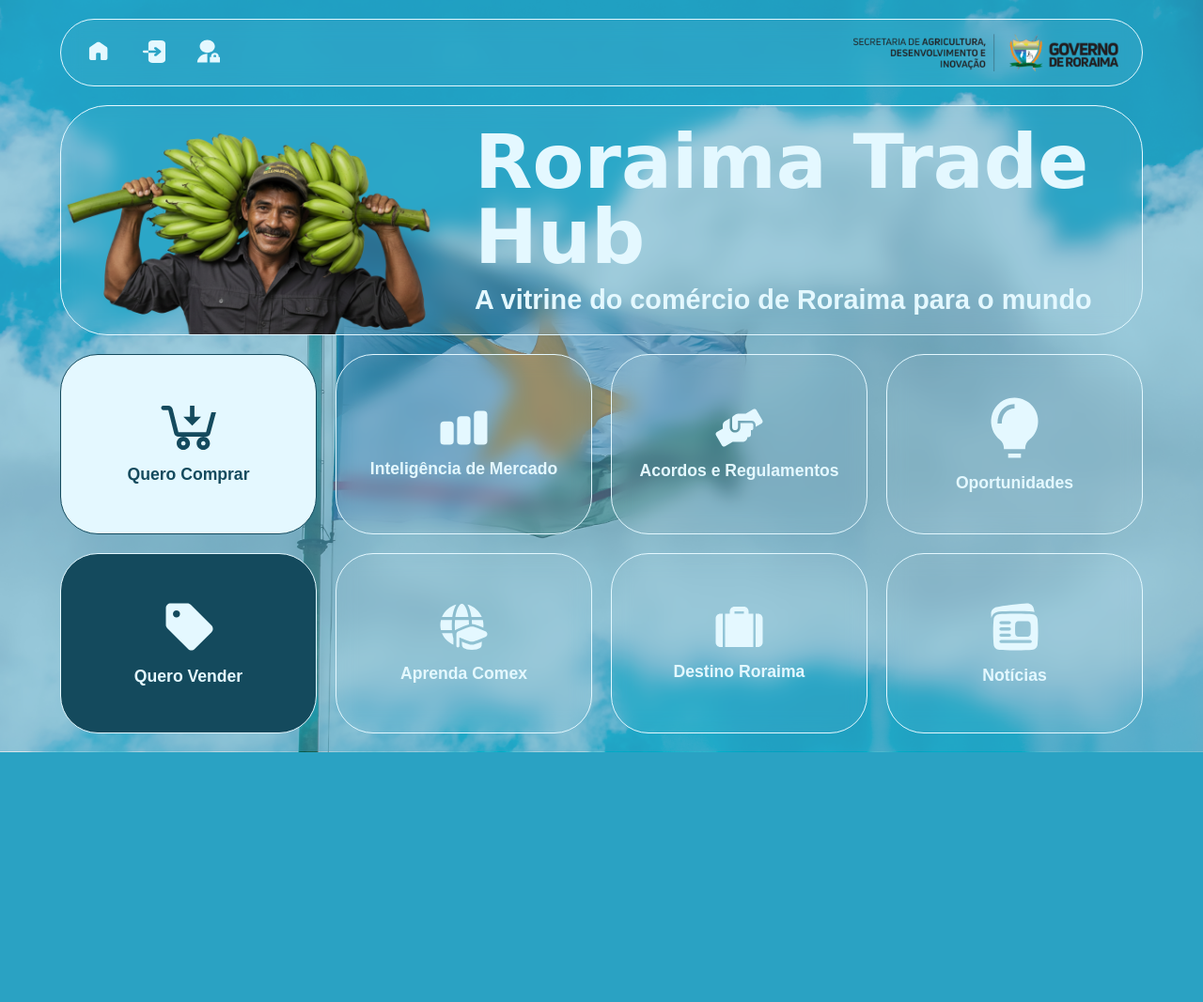
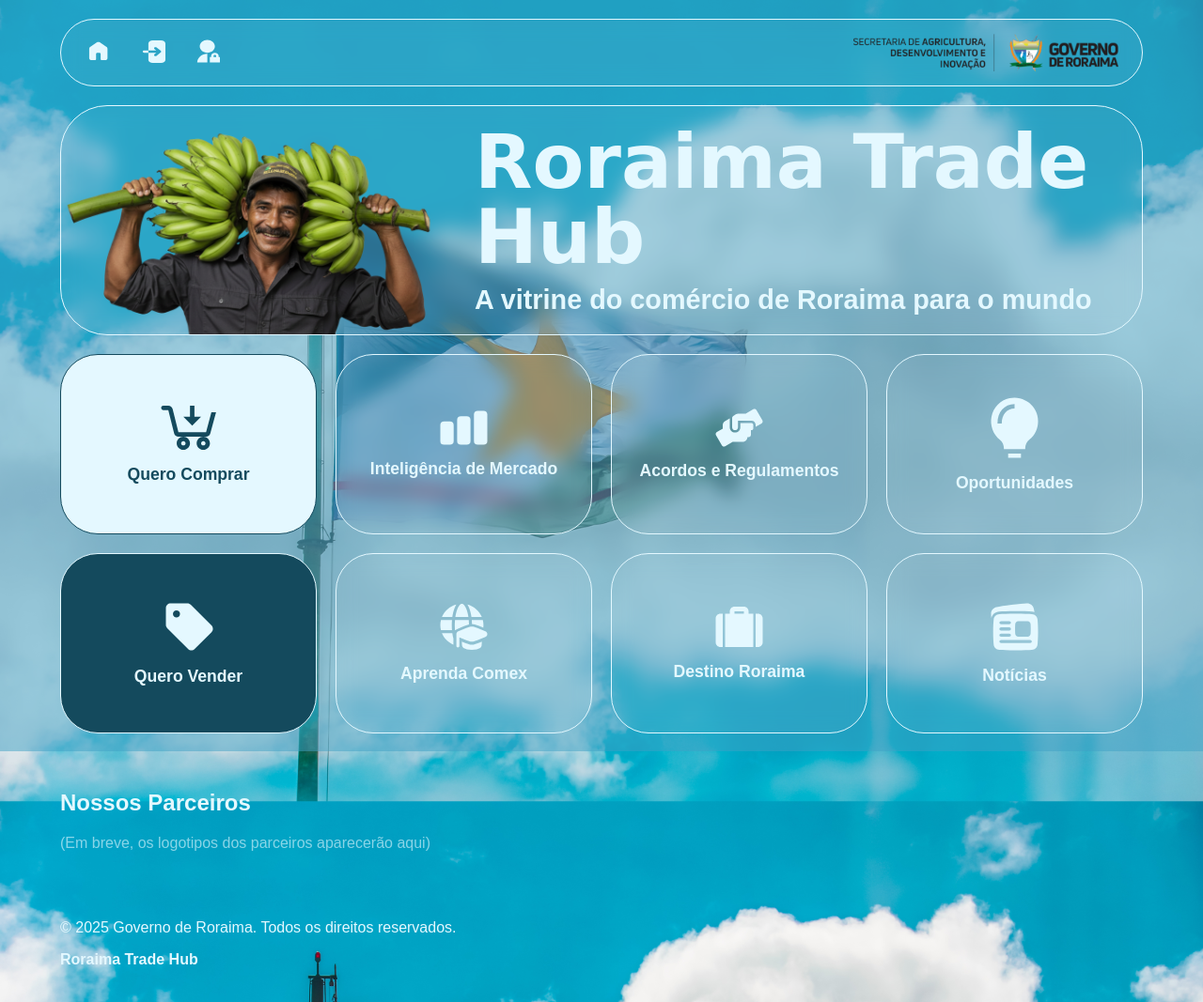
Before and after one commit to andlybras/roraimatradehub-seadi_cnin, a Django app: page / in a window 1280 px wide. Shown: the whole page at 94% size. Before the commit the page ends 801 px from the top, so only its background shows below. Run offline with Django 5.2, Linux system fonts and the light colour scheme; some web fonts are replaced.

Commit message:
Implementa o footer na base.html

```diff
--- a/templates/base.html
+++ b/templates/base.html
@@ -33,6 +33,23 @@
             {% block content %}
             {% endblock %}
         </main>
+        </div> <footer class="site-footer">
+
+        <div class="container">
+            <section class="partners-section">
+                <h2>Nossos Parceiros</h2>
+                <p style="opacity: 0.6;">(Em breve, os logotipos dos parceiros aparecerão aqui)</p>
+            </section>
+        </div>
+
+        <div class="main-footer-content">
+            <div class="container">
+                <p>&copy; {% now "Y" %} Governo de Roraima. Todos os direitos reservados.</p>
+                <p><strong>Roraima Trade Hub</strong></p>
+            </div>
+        </div>
+
+    </footer>
     </div>
 
     </body>
```
